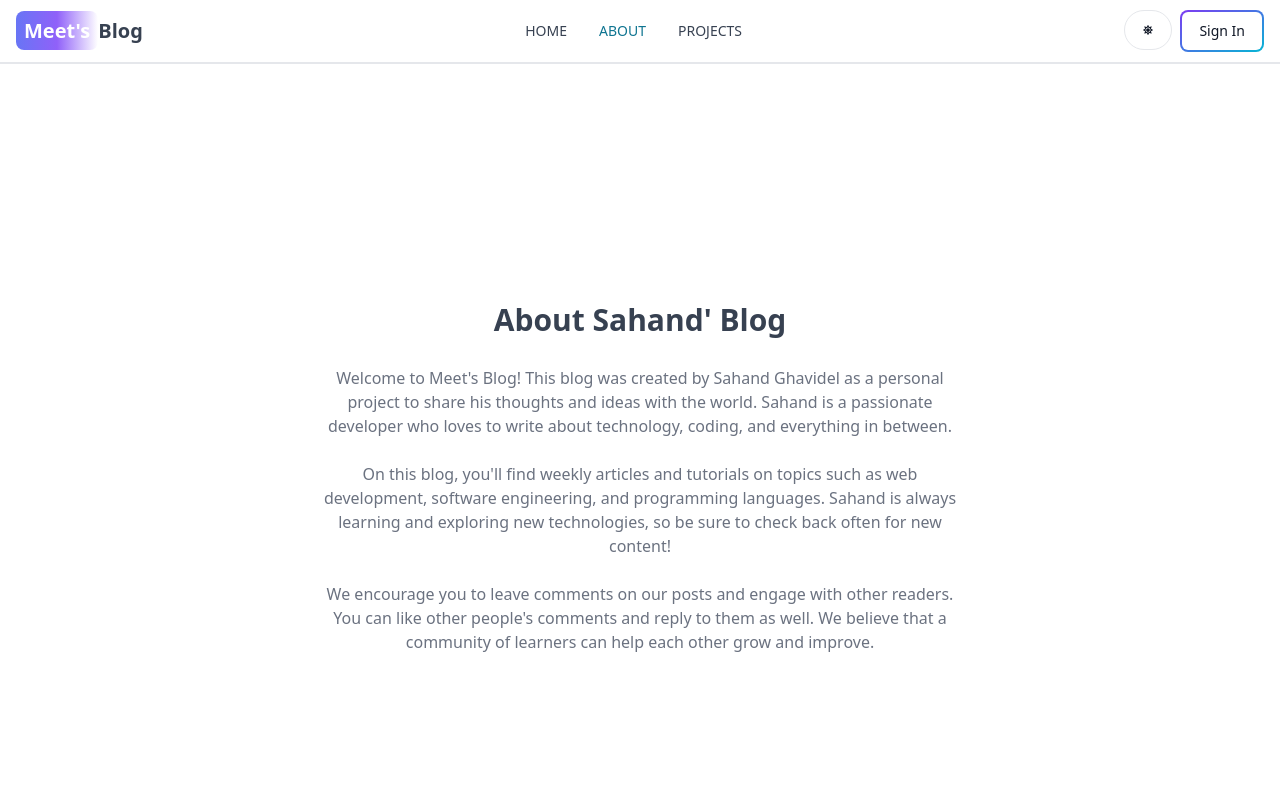
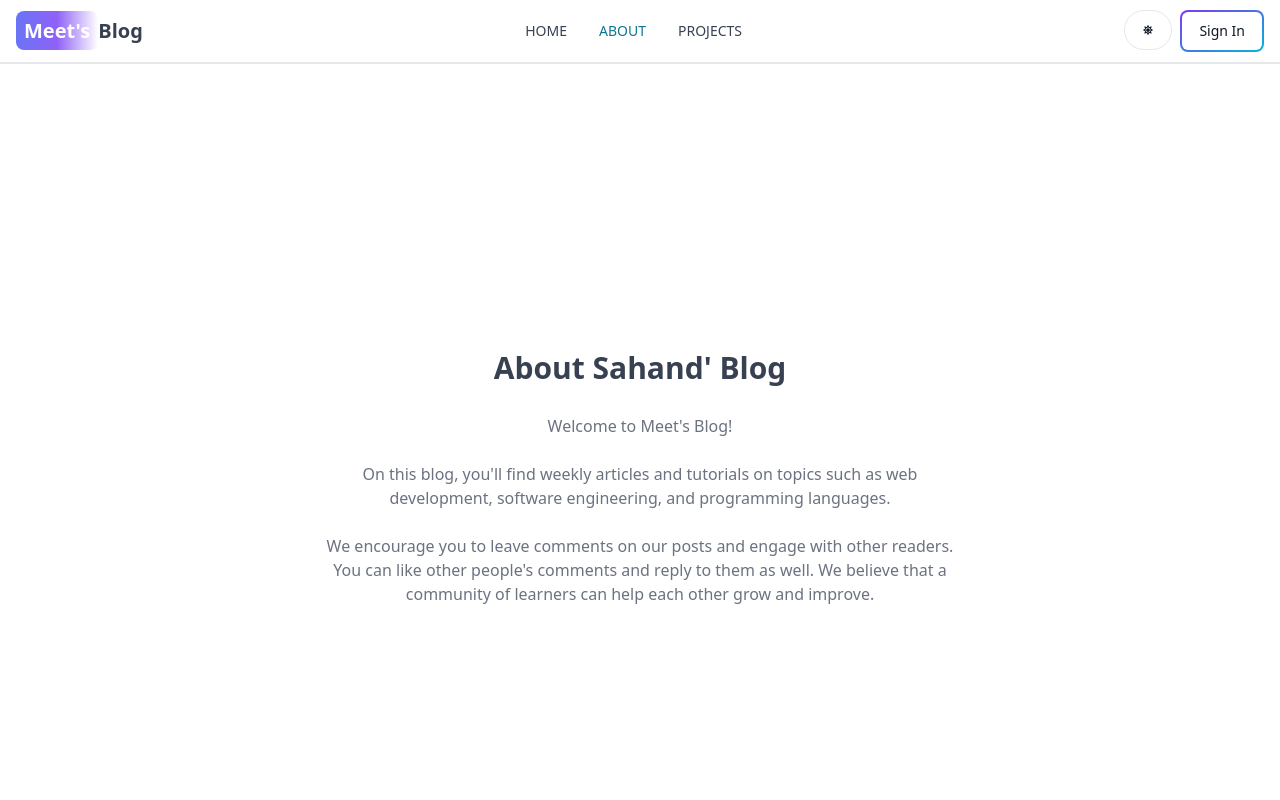
Before and after one commit to Meet3456/MERN-BLOG-APP, a React (Vite) app in the folder client/: page /about in a window 1280 px wide. Shown: the top 800 px of the page. Built offline with nearby package versions, Linux system fonts and the light colour scheme.

Commit message:
about page fixedd

```diff
--- a/client/src/pages/About.jsx
+++ b/client/src/pages/About.jsx
@@ -8,17 +8,13 @@ export default function About() {
           </h1>
           <div className='text-md text-gray-500 flex flex-col gap-6'>
             <p>
-              Welcome to Meet's Blog! This blog was created by Sahand Ghavidel
-              as a personal project to share his thoughts and ideas with the
-              world. Sahand is a passionate developer who loves to write about
-              technology, coding, and everything in between.
+              Welcome to Meet's Blog!
             </p>
 
             <p>
               On this blog, you'll find weekly articles and tutorials on topics
               such as web development, software engineering, and programming
-              languages. Sahand is always learning and exploring new
-              technologies, so be sure to check back often for new content!
+              languages.
             </p>
 
             <p>
```
